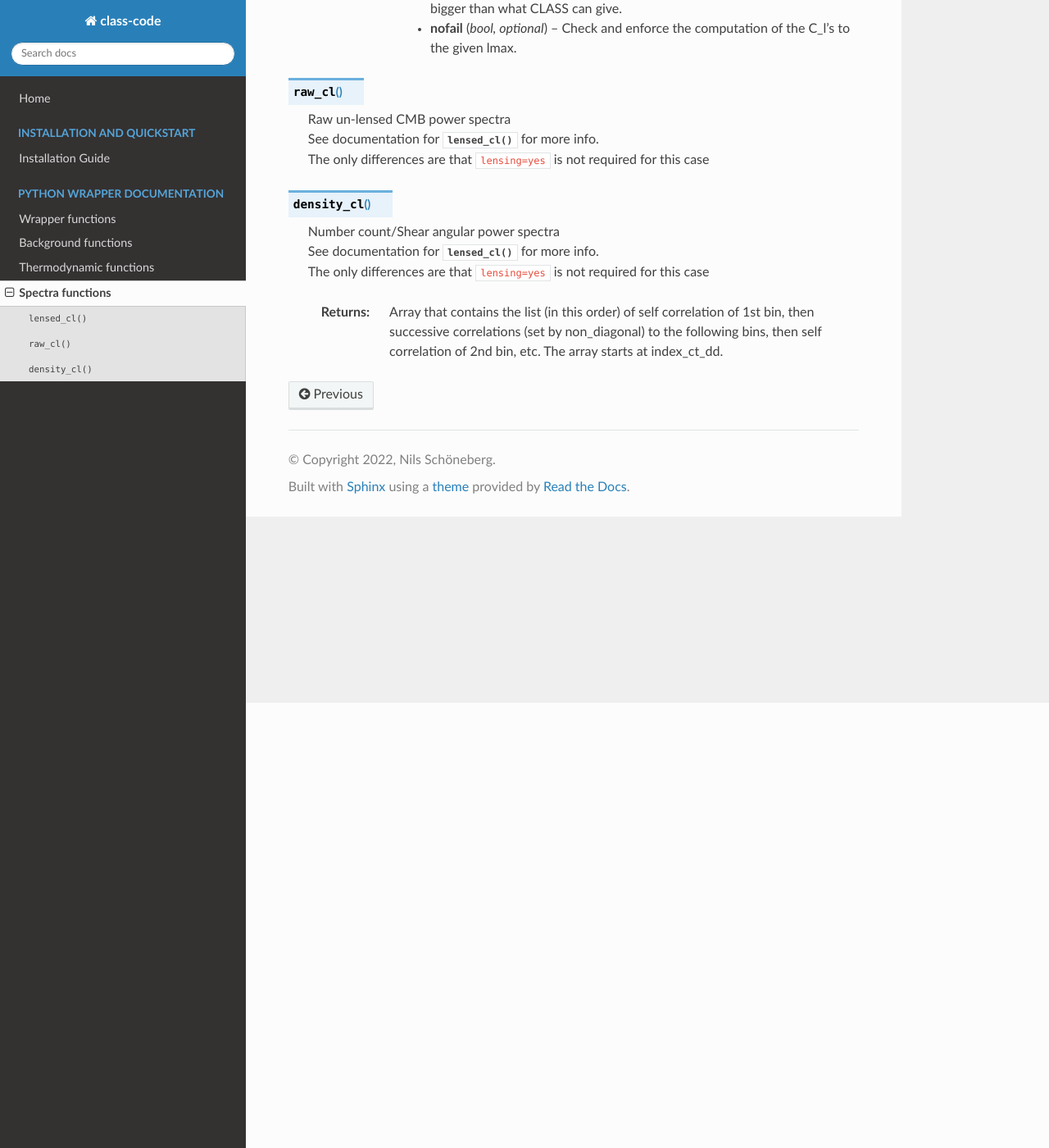
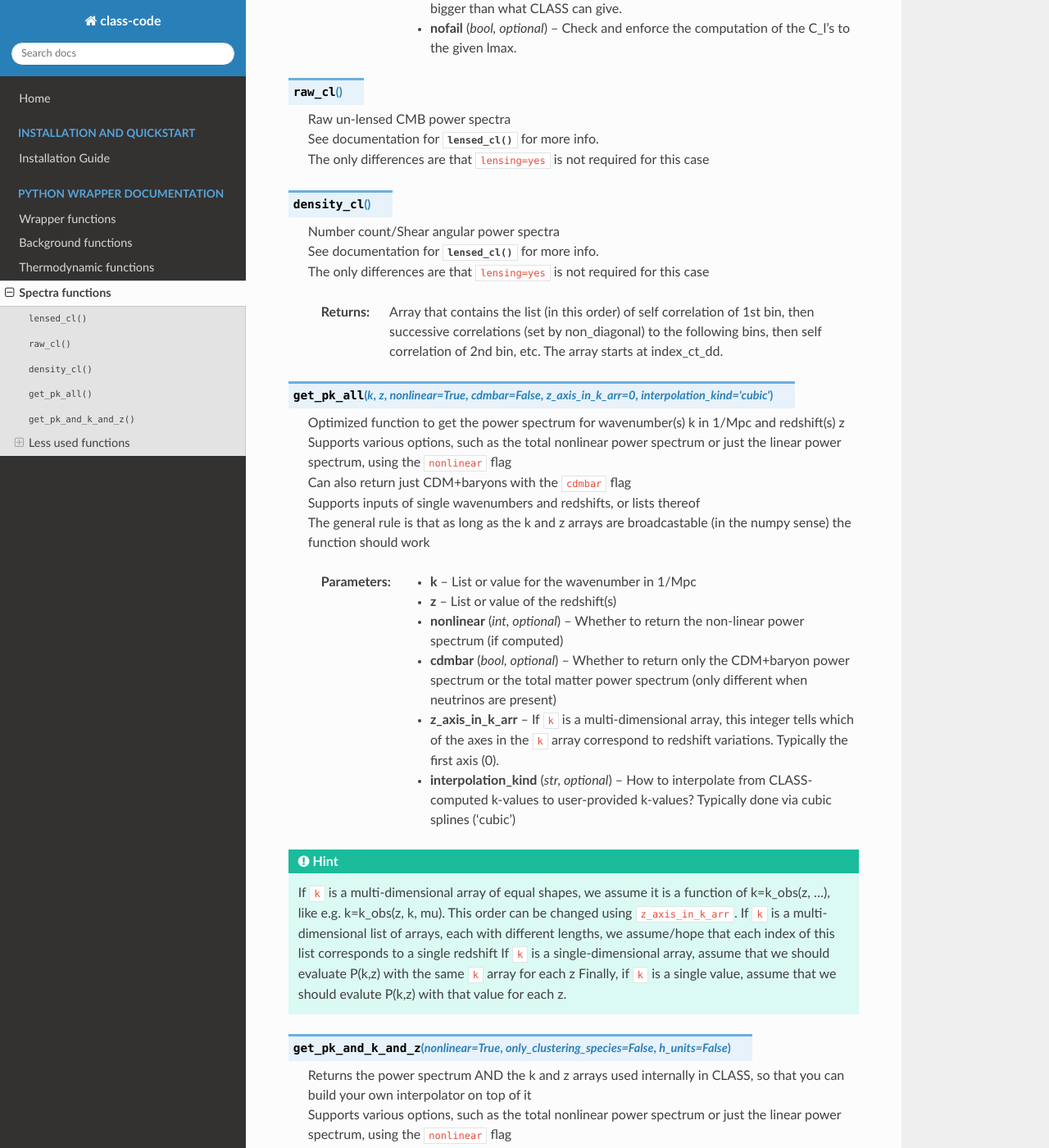
Before and after one commit to schoeneberg/class-code-documentation, a Sphinx documentation site: the page built from docs/wrapper_ha.rst, in a window 1280 px wide and 1400 px high, scrolled down 543 px. Shown: the whole window at 82% size. Built offline with Sphinx 7.4.7 and the Read the Docs theme 3.1.0, drawn with Linux system fonts in a browser that asks for light colours; pages that are not in the unit, such as notebooks, are missing from menus; some of the changed text lies outside the part shown.

Commit message:
Update wrapper_ha.rst

```diff
--- a/docs/wrapper_ha.rst
+++ b/docs/wrapper_ha.rst
@@ -1,5 +1,3 @@
-
-
 Spectra functions
 -----------------
 
@@ -39,3 +37,120 @@ Spectra functions
            1st bin, then successive correlations (set by non_diagonal) to the
            following bins, then self correlation of 2nd bin, etc. The array
            starts at index_ct_dd.
+
+.. function:: get_pk_all(k, z, nonlinear = True, cdmbar = False, z_axis_in_k_arr = 0, interpolation_kind='cubic')
+
+  | Optimized function to get the power spectrum for wavenumber(s) k in 1/Mpc and redshift(s) z
+  | Supports various options, such as the total nonlinear power spectrum or just the linear power spectrum, using the ``nonlinear`` flag
+  | Can also return just CDM+baryons with the ``cdmbar`` flag
+  | Supports inputs of single wavenumbers and redshifts, or lists thereof
+  | The general rule is that as long as the k and z arrays are broadcastable (in the numpy sense) the function should work
+
+  :param k: List or value for the wavenumber in 1/Mpc
+  :param z: List or value of the redshift(s)
+
+  :param nonlinear: Whether to return the non-linear power spectrum (if computed)
+  :type nonlinear: bool, optional
+  :param cdmbar: Whether to return only the CDM+baryon power spectrum or the total matter power spectrum (only different when neutrinos are present)
+  :type cdmbar: bool, optional
+  :param z_axis_in_k_arr: If ``k`` is a multi-dimensional array, this integer tells which of the axes in the ``k`` array correspond to redshift variations. Typically the first axis (0).
+  :type nonlinear: int, optional
+  :param interpolation_kind: How to interpolate from CLASS-computed k-values to user-provided k-values? Typically done via cubic splines ('cubic')
+  :type interpolation_kind: str, optional
+
+.. hint::
+  If ``k`` is a multi-dimensional array of equal shapes, we assume it is a function of k=k_obs(z, ...), like e.g. k=k_obs(z, k, mu). This order can be changed using ``z_axis_in_k_arr``.
+  If ``k`` is a multi-dimensional list of arrays, each with different lengths, we assume/hope that each index of this list corresponds to a single redshift
+  If ``k`` is a single-dimensional array, assume that we should evaluate P(k,z) with the same ``k`` array for each z
+  Finally, if ``k`` is a single value, assume that we should evalute P(k,z) with that value for each z.
+
+.. function:: get_pk_and_k_and_z(nonlinear=True, only_clustering_species = False, h_units=False)
+
+  | Returns the power spectrum AND the k and z arrays used internally in CLASS, so that you can build your own interpolator on top of it
+  | Supports various options, such as the total nonlinear power spectrum or just the linear power spectrum, using the ``nonlinear`` flag
+  | Can also return just CDM+baryons with the ``only_clustering_species`` flag
+  | The output wavenumbers can be converted into h/Mpc with the ``h_units`` flag
+
+  :return:
+      pk : grid of power spectrum values, pk[index_k,index_z]
+      k : vector of k values, k[index_k] (in units of 1/Mpc by default, or h/Mpc when setting h_units to True)
+      z : vector of z values, z[index_z]
+
+Less used functions
+^^^^^^^^^^^^^^^^^^^
+
+.. function:: pk_numerical_nw(k,z)
+  Function to get the numerically de-wiggled power spectrum of total matter
+
+  :param k: Single wavenumber in 1/Mpc
+  :type k: float
+
+  :param z: Single redshift
+  :type z: float
+
+.. function:: pk_analytic_nw(k,z)
+  Function to get the analytically de-wiggled power spectrum of total matter
+
+  :param k: Single wavenumber in 1/Mpc
+  :type k: float
+
+  :param z: Single redshift
+  :type z: float
+
+.. function:: pk(k,z)
+  Old/Depracated function to get the (non-linear) power spectrum of total matter, see :func:`get_pk_all` for the recommended functionality
+
+  :param k: Single wavenumber in 1/Mpc
+  :type k: float
+
+  :param z: Single redshift
+  :type z: float
+
+.. function:: pk_cb(k,z)
+  Old/Depracated function to get the (non-linear) power spectrum of CDM+baryons, see :func:`get_pk_all` for the recommended functionality
+
+  :param k: Single wavenumber in 1/Mpc
+  :type k: float
+
+  :param z: Single redshift
+  :type z: float
+
+.. function:: pk_lin(k,z)
+  Old/Depracated function to get the linear power spectrum of total matter, see :func:`get_pk_all` for the recommended functionality
+
+  :param k: Single wavenumber in 1/Mpc
+  :type k: float
+
+  :param z: Single redshift
+  :type z: float
+
+.. function:: pk_cb_lin(k,z)
+  Old/Depracated function to get the linear power spectrum of CDM+baryons, see :func:`get_pk_all` for the recommended functionality
+
+  :param k: Single wavenumber in 1/Mpc
+  :type k: float
+
+  :param z: Single redshift
+  :type z: float
+
+.. function:: get_pk(k,z, k_size, z_size, mu_size)
+
+   Speciality function to get the (non-linear) power spectrum of total matter for a grid of ``k`` and ``z`` values, where the ``k`` grid is expected to be acessed as ``k[index_k,index_z,index_mu]``, and the ``z`` grid as ``z[index_z]``
+
+  :param k: Input wavenumbers k_obs(k, z, mu)
+  :type k: Three-dimensional numpy array
+
+  :param z: Input redshifts
+  :type z: One-dimensional numpy array
+
+.. function:: get_pk_cb(k,z, k_size, z_size, mu_size)
+
+  See :func:`get_pk`, but specifically for CDM+baryons only
+
+.. function:: get_pk_lin(k,z, k_size, z_size, mu_size)
+
+  See :func:`get_pk`, but specifically linearly
+
+.. function:: get_pk_cb_lin(k,z, k_size, z_size, mu_size)
+
+  See :func:`get_pk`, but specifically linearly
```
